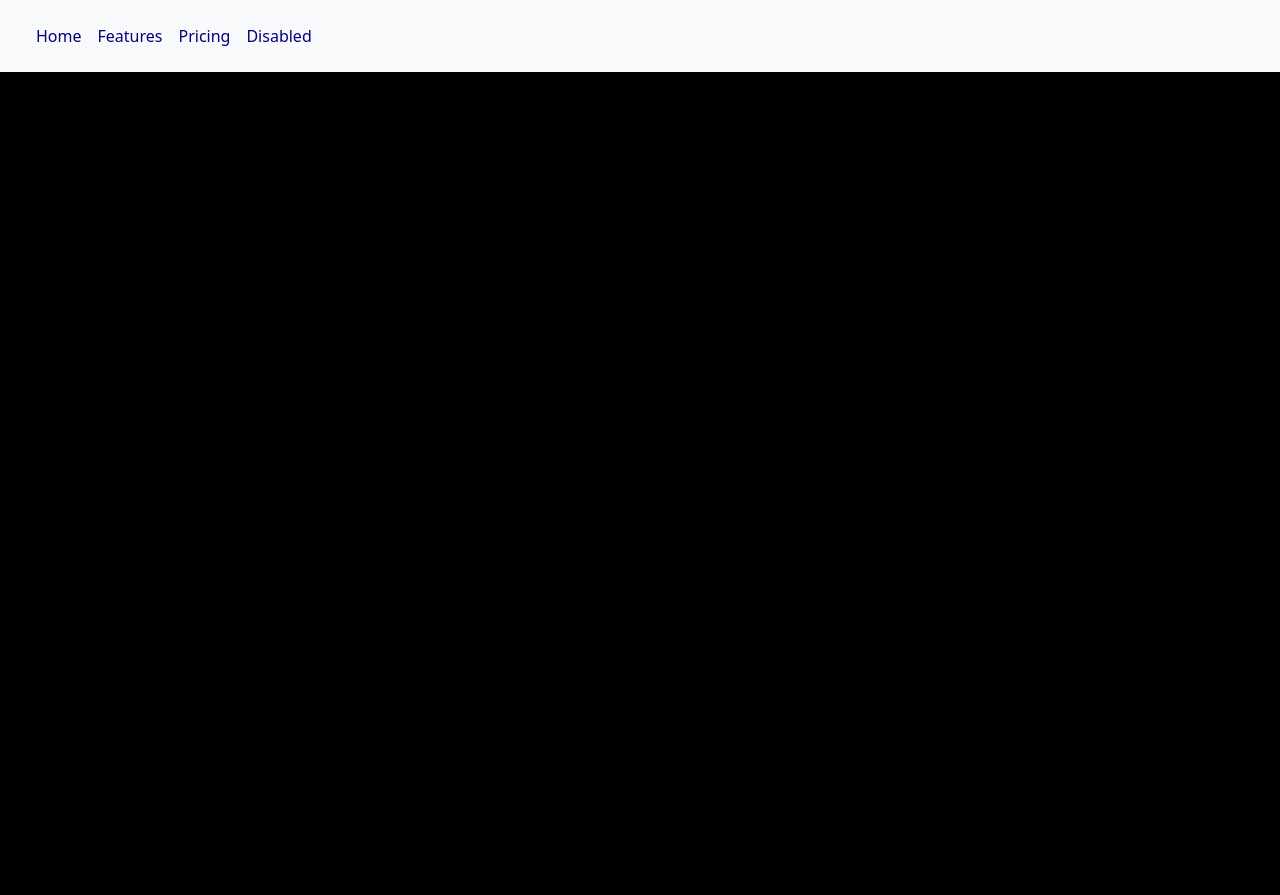
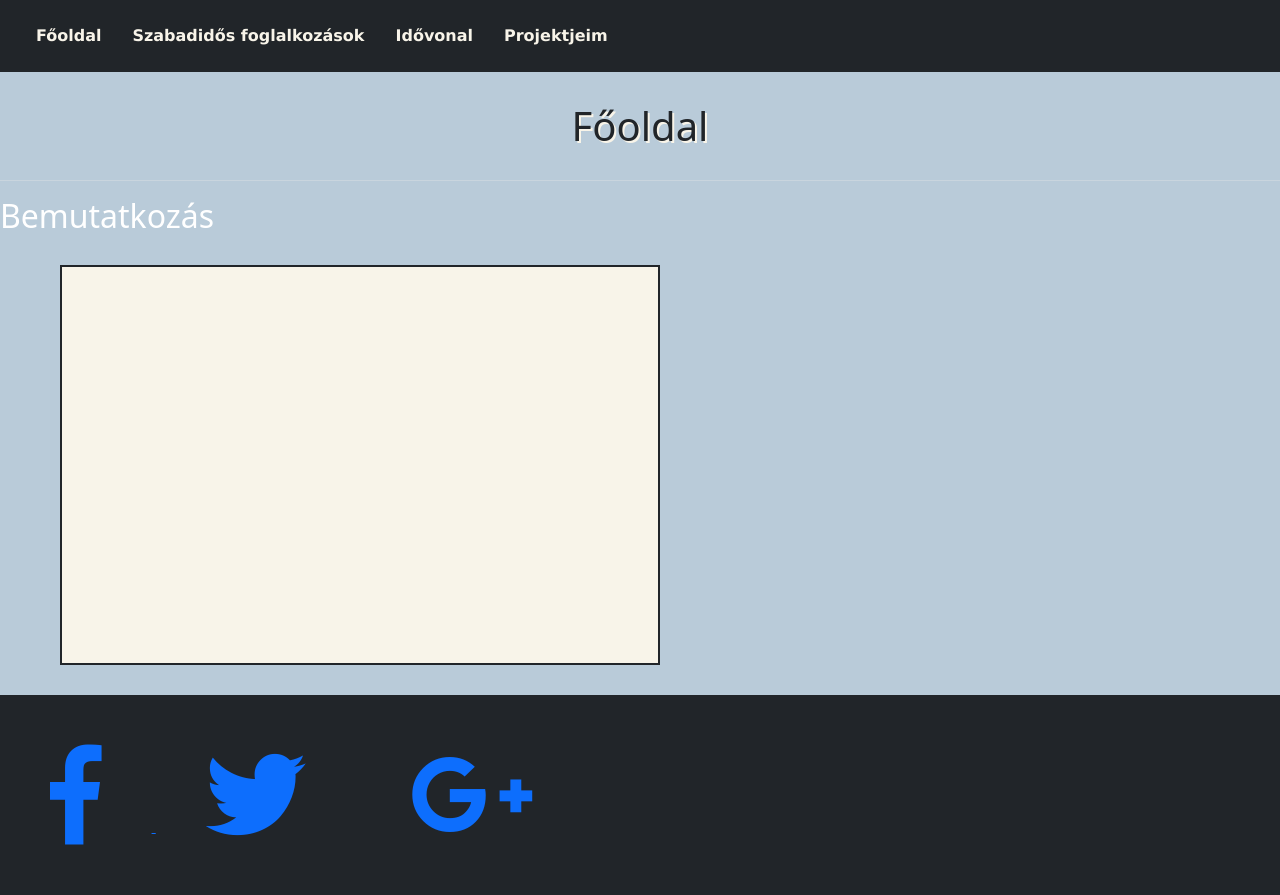
Before and after one commit to BeBarna/Portfolio, a plain HTML site: page index.html in a window 1280 px wide. Before the commit the page ends 800 px from the top, so only its background shows below. Drawn offline with nearby package versions, Linux system fonts and the light colour scheme.

Commit message:
szar a fele

```diff
--- a/css/style.css
+++ b/css/style.css
@@ -1,12 +1,121 @@
-body{
-    color: #fff;
-    background-color: #000 !important;
+body {
+    color: #fff !important;
+    background-color: rgb(185, 203, 217) !important;
 }
 
-.navbar-text a, .navbar-text a:focus, .navbar-text a:hover {
-    color: navy !important;
+footer {
+    background-image: url();
 }
 
-.navbar-nav .nav-link.active, .navbar-nav .nav-link.show {
-    color: navy !important;
+h1 {
+    color: rgb(33, 37, 41);
+    text-shadow: 2px 2px rgb(248, 244, 233);
+    text-align: center;
+    margin: 30px;
 }
+
+hr{
+    font-size: 30px;
+    border-color: rgb(248, 244, 233);
+}
+
+.icon {
+    font-size: 100px;
+    margin: 50px;
+
+}
+
+.szoveg {
+    font-family: Verdana, Geneva, Tahoma, sans-serif !important;
+    color: rgb(248, 244, 233) !important;
+    font-weight: bold;
+}
+
+.navbar .nav-item {
+    margin-right: 15px;
+}
+
+.footer-div {
+    background-color: rgb(33, 37, 41);
+}
+
+.main-div {
+    background-color: rgb(248, 244, 233);
+    width: 600px;
+    height: 400px;
+    margin: 30px;
+    margin-left: 60px;
+    border: rgb(33, 37, 41) 2px solid;
+    color: rgb(185, 203, 217);
+    text-shadow: 2px 2px #fff;
+    font-size: 24px;
+    padding: 8px;
+}
+
+
+
+
+
+
+
+
+
+
+
+
+
+
+
+
+
+
+
+
+
+
+
+
+
+
+
+
+
+
+
+
+
+
+
+
+
+
+.hover-underline {
+    font-size: 1rem;
+    color: #ffffff;
+    position: relative;
+    display: inline-block;
+}
+
+.hover-underline::after,
+.hover-underline::before {
+    content: '';
+    position: absolute;
+    width: 100%;
+    height: 2px;
+    background: linear-gradient(to right, #fff, gray);
+    bottom: -5px;
+    left: 0;
+    transform: scaleX(0);
+    transform-origin: right;
+    transition: transform 0.4s ease-out;
+}
+
+.hover-underline::before {
+    top: -5px;
+    transform-origin: left;
+}
+
+.hover-underline:hover::after,
+.hover-underline:hover::before {
+    transform: scaleX(1);
+}
--- a/index.html
+++ b/index.html
@@ -4,12 +4,15 @@
 <head>
     <meta charset="UTF-8">
     <meta name="viewport" content="width=device-width, initial-scale=1.0">
+    <link href="https://cdn.jsdelivr.net/npm/bootstrap@5.3.8/dist/css/bootstrap.min.css" rel="stylesheet">
+    <link rel="stylesheet" href="https://use.fontawesome.com/releases/v5.6.3/css/all.css">
     <link rel="stylesheet" href="css/style.css">
     <title>Portfólió</title>
 </head>
 
 <body>
-    <nav class="navbar navbar-expand-lg bg-body-tertiary">
+    <header>
+        <nav class="navbar navbar-expand-lg bg-dark">
             <div class="container-fluid navbar-text">
                 <a class="navbar-brand" href="#"></a>
                 <button class="navbar-toggler" type="button" data-bs-toggle="collapse" data-bs-target="#navbarNav"
@@ -19,22 +22,43 @@
                 <div class="collapse navbar-collapse" id="navbarNav">
                     <ul class="navbar-nav">
                         <li class="nav-item">
-                        <a class="nav-link active" aria-current="page" href="#">Home</a>
+                            <a class="nav-link active szoveg hover-underline" aria-current="page"
+                                href="index.html">Főoldal</a>
                         </li>
                         <li class="nav-item">
-                        <a class="nav-link" href="#">Features</a>
+                            <a class="nav-link szoveg hover-underline" href="hobbik.html">Szabadidős foglalkozások</a>
                         </li>
                         <li class="nav-item">
-                        <a class="nav-link" href="#">Pricing</a>
+                            <a class="nav-link szoveg hover-underline" href="idovonal.html">Idővonal</a>
                         </li>
                         <li class="nav-item">
-                        <a class="nav-link" aria-disabled="true">Disabled</a>
+                            <a class="nav-link szoveg hover-underline" href="Projektjeim.html">Projektjeim</a>
                         </li>
                     </ul>
                 </div>
             </div>
         </nav>
-    <link href="https://cdn.jsdelivr.net/npm/bootstrap@5.3.8/dist/css/bootstrap.min.css" rel="stylesheet">
+    </header>
+
+    <main>
+        <h1>Főoldal</h1>
+        <hr>
+        <h2>Bemutatkozás</h2>
+        <div class="row main-div">
+
+        </div>
+    </main>
+
+    <footer>
+        <div class="footer-div">
+            <a href="facebook.com"><i class="fab fa-facebook-f icon"></i> </a>
+
+            <a href="twitter.com"><i class="fab fa-twitter icon"></i></a>
+
+            <a href="#"><i class="fab fa-google-plus-g icon"></i></a>
+        </div>
+    </footer>
+    <script src="https://cdn.jsdelivr.net/npm/bootstrap@5.3.8/dist/js/bootstrap.bundle.min.js"></script>
 </body>
 
 </html>
```
Also changed, not shown: Projektjeim.html (added), hobbik.html (added), idovonal.html (added). Lines whose indentation alone changed are shown as unchanged.
